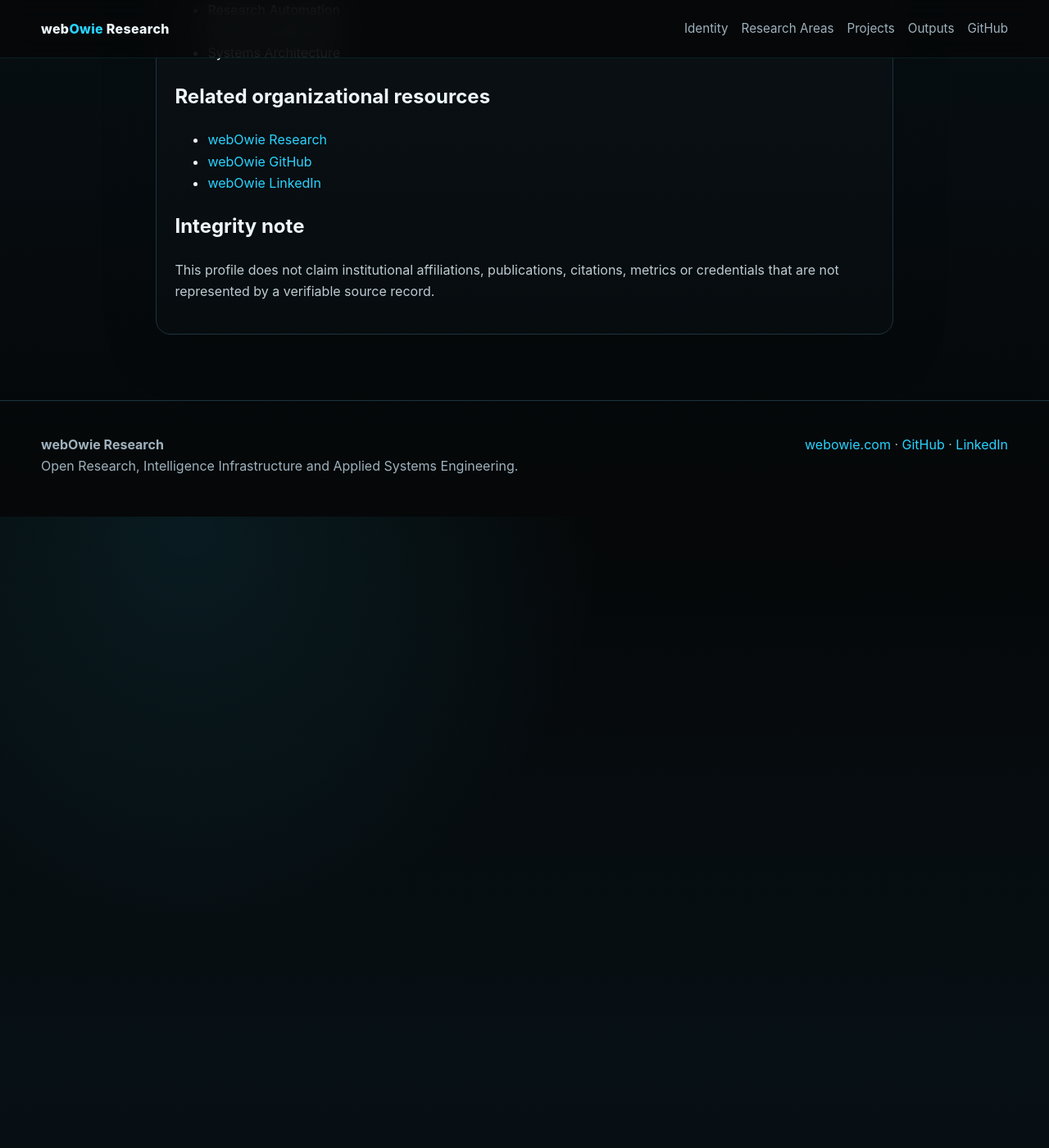
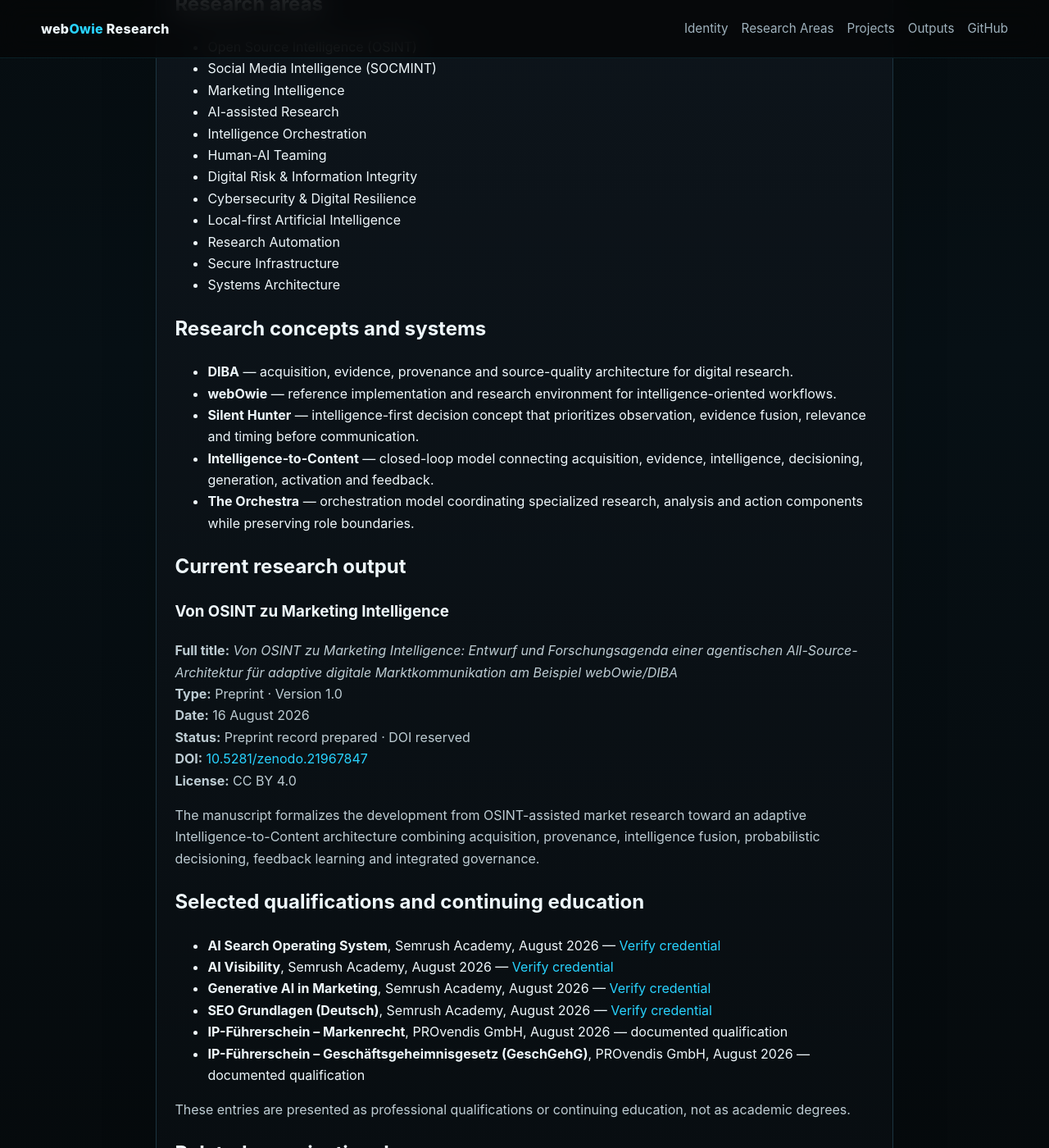
Before and after one commit to webOwie/research, a Jekyll site: the page built from people/david-puchalla/index.md, in a window 1280 px wide and 1400 px high, scrolled down 831 px. Shown: the whole window at 82% size. Built offline with Jekyll 4.4.1, drawn with Linux system fonts in a browser that asks for light colours; some of the changed text lies outside the part shown.

Commit message:
feat: expand David Puchalla research profile

```diff
--- a/people/david-puchalla/index.md
+++ b/people/david-puchalla/index.md
@@ -9,33 +9,76 @@
 <div style="display:flex;align-items:flex-start;gap:1.5rem;flex-wrap:wrap;margin:1.25rem 0 1.75rem;">
   <img src="/assets/images/david-puchalla-research-portrait.png" alt="Portrait of David Puchalla" width="240" height="240" loading="eager" decoding="async" style="width:240px;max-width:100%;height:auto;aspect-ratio:1/1;object-fit:cover;border-radius:18px;border:1px solid rgba(41,211,255,.28);box-shadow:0 18px 40px rgba(0,0,0,.35);">
   <div style="flex:1;min-width:260px;">
-    <p><strong>System Architect · Researcher · OSINT / Cybersecurity</strong></p>
-    <p>David Puchalla is the primary researcher currently indexed by webOwie Research. This page documents persistent research identifiers and technical research areas while keeping personal researcher identity distinct from the organizational identity of webOwie.</p>
+    <p><strong>Independent Researcher · System Architect</strong><br><strong>Research affiliation: webOwie Research</strong></p>
+    <p>David Puchalla conducts independent research within webOwie Research, a researcher-led independent research initiative focused on intelligence systems, AI-assisted research and digital information analysis. His current work connects Open Source Intelligence, Social Media Intelligence, Marketing Intelligence, AI-assisted research, intelligence orchestration, cybersecurity and local-first systems engineering.</p>
   </div>
 </div>
 
-## Persistent identifiers
+## Research identity
 
 - **ORCID:** [0009-0002-0223-0929](https://orcid.org/0009-0002-0223-0929)
 - **webOwie ORCID resolver:** <https://orcid.webowie.com>
 - **ResearchID:** [rid166406](https://researchid.co/rid166406)
 - **webOwie ResearchID resolver:** <https://researchid.webowie.com>
+- **Research portal:** <https://research.webowie.com/>
+- **Identity verification:** <https://research.webowie.com/#identity>
+- **Current preprint DOI:** [10.5281/zenodo.21967847](https://doi.org/10.5281/zenodo.21967847)
+- **DOI status:** Preprint record prepared · DOI reserved
 
 ## Research areas
 
+- Open Source Intelligence (OSINT)
+- Social Media Intelligence (SOCMINT)
+- Marketing Intelligence
+- AI-assisted Research
+- Intelligence Orchestration
+- Human-AI Teaming
+- Digital Risk & Information Integrity
+- Cybersecurity & Digital Resilience
 - Local-first Artificial Intelligence
-- OSINT & Information Intelligence
-- Cybersecurity & Digital Resilience
 - Research Automation
 - Secure Infrastructure
 - Systems Architecture
+
+## Research concepts and systems
+
+- **DIBA** — acquisition, evidence, provenance and source-quality architecture for digital research.
+- **webOwie** — reference implementation and research environment for intelligence-oriented workflows.
+- **Silent Hunter** — intelligence-first decision concept that prioritizes observation, evidence fusion, relevance and timing before communication.
+- **Intelligence-to-Content** — closed-loop model connecting acquisition, evidence, intelligence, decisioning, generation, activation and feedback.
+- **The Orchestra** — orchestration model coordinating specialized research, analysis and action components while preserving role boundaries.
+
+## Current research output
+
+### Von OSINT zu Marketing Intelligence
+
+**Full title:** *Von OSINT zu Marketing Intelligence: Entwurf und Forschungsagenda einer agentischen All-Source-Architektur für adaptive digitale Marktkommunikation am Beispiel webOwie/DIBA*
+**Type:** Preprint · Version 1.0
+**Date:** 16 August 2026
+**Status:** Preprint record prepared · DOI reserved
+**DOI:** [10.5281/zenodo.21967847](https://doi.org/10.5281/zenodo.21967847)
+**License:** CC BY 4.0
+
+The manuscript formalizes the development from OSINT-assisted market research toward an adaptive Intelligence-to-Content architecture combining acquisition, provenance, intelligence fusion, probabilistic decisioning, feedback learning and integrated governance.
+
+## Selected qualifications and continuing education
+
+- **AI Search Operating System**, Semrush Academy, August 2026 — [Verify credential](https://static.semrush.com/academy/certificates/d9bd3fcaf2/david-puchalla_2.pdf)
+- **AI Visibility**, Semrush Academy, August 2026 — [Verify credential](https://static.semrush.com/academy/certificates/2bd0cd75e1/david-puchalla_37.pdf)
+- **Generative AI in Marketing**, Semrush Academy, August 2026 — [Verify credential](https://static.semrush.com/academy/certificates/6d19183135/david-puchalla_26.pdf)
+- **SEO Grundlagen (Deutsch)**, Semrush Academy, August 2026 — [Verify credential](https://static.semrush.com/academy/certificates/42da17dcba/david-puchalla_4.pdf)
+- **IP-Führerschein – Markenrecht**, PROvendis GmbH, August 2026 — documented qualification
+- **IP-Führerschein – Geschäftsgeheimnisgesetz (GeschGehG)**, PROvendis GmbH, August 2026 — documented qualification
+
+These entries are presented as professional qualifications or continuing education, not as academic degrees.
 
 ## Related organizational resources
 
 - [webOwie Research](https://research.webowie.com)
 - [webOwie GitHub](https://github.webowie.com)
 - [webOwie LinkedIn](https://linkedin.webowie.com)
+- [Publications index](https://research.webowie.com/publications/)
 
 ## Integrity note
 
-This profile does not claim institutional affiliations, publications, citations, metrics or credentials that are not represented by a verifiable source record.
+This profile documents only affiliations, identifiers, research outputs and qualifications that can be represented by a source record or a webOwie-controlled organizational record. It does not claim academic, governmental or other institutional affiliations not independently supported by evidence.
```
